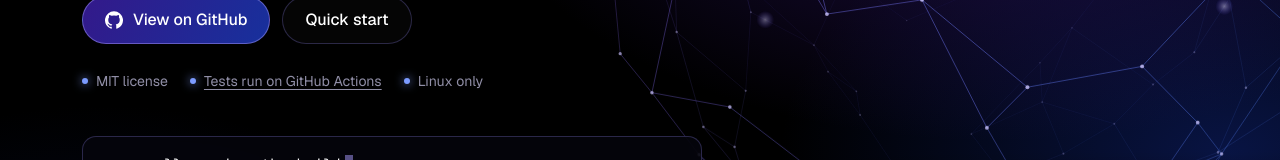
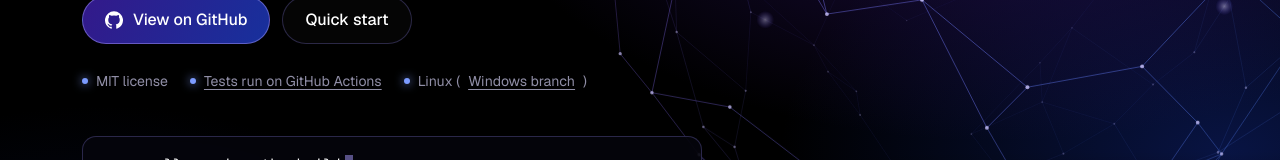
Before and after one commit to CircuitPhantom/Daemon, a plain HTML site: page site/index.html in a window 1280 px wide. Shown: the part 476-636 px from the top of the page. Drawn offline with Linux system fonts and the light colour scheme; animation ran at ten frames a second.

Commit message:
Docs: Windows branch notice, drop Linux-only wording

```diff
--- a/site/index.html
+++ b/site/index.html
@@ -4,7 +4,7 @@
 <meta charset="utf-8">
 <meta name="viewport" content="width=device-width, initial-scale=1">
 <title>Daemon: a self-hosted assistant that talks, calls and does things</title>
-<meta name="description" content="Daemon is an open-source, self-hosted voice and chat assistant for Linux. Talk to it in your browser, on your phone, on Signal or on a phone call. It runs on your own server and uses tools on your computers.">
+<meta name="description" content="Daemon is an open-source, self-hosted voice and chat assistant for Linux and Windows. Talk to it in your browser, on your phone, on Signal or on a phone call. It runs on your own server and uses tools on your computers.">
 <meta name="color-scheme" content="dark">
 <meta name="theme-color" content="#000000">
 <link rel="canonical" href="https://circuitphantom.github.io/Daemon/">
@@ -68,7 +68,7 @@
     <ul class="badges" aria-label="Project facts">
       <li>MIT license</li>
       <li><a href="https://github.com/CircuitPhantom/Daemon/actions/workflows/tests.yml">Tests run on GitHub Actions</a></li>
-      <li>Linux only</li>
+      <li>Linux (<a href="https://github.com/CircuitPhantom/Daemon/tree/windows">Windows branch</a>)</li>
     </ul>
 
     <div class="say" id="say">
@@ -292,7 +292,7 @@
   <div class="wrap qs">
     <div class="head reveal">
       <h2>Quick start</h2>
-      <p>You need Linux, Python 3.10 or newer, and an API key from an LLM provider that supports tool calling. The speech models take about 2 GB of disk and 2 to 4 GB of RAM. No GPU needed.</p>
+      <p>You need Linux (or Windows 10/11 via the <a href="https://github.com/CircuitPhantom/Daemon/tree/windows">windows branch</a>), Python 3.10 or newer, and an API key from an LLM provider that supports tool calling. The speech models take about 2 GB of disk and 2 to 4 GB of RAM. No GPU needed.</p>
     </div>
 
     <div class="term reveal">
@@ -341,7 +341,7 @@
     </div>
     <ul class="limits">
       <li class="reveal"><strong>The language model is a cloud API.</strong> <span>Your prompts and tool results go to the provider you choose. Local LLMs are untested.</span></li>
-      <li class="reveal"><strong>Linux only.</strong> <span>Developed on Arch with Hyprland, with the server on Debian. Other setups are untested.</span></li>
+      <li class="reveal"><strong>Linux first, Windows in a separate branch.</strong> <span>This page and the <code>main</code> branch describe the Linux version (developed on Arch with Hyprland, server on Debian). A Windows 10/11 port is in the <a href="https://github.com/CircuitPhantom/Daemon/tree/windows">windows branch</a>. macOS is untested.</span></li>
       <li class="reveal"><strong>No Docker image yet.</strong> <span>It is a native install with <code>./setup.sh</code>.</span></li>
       <li class="reveal"><strong>Early release.</strong> <span>The author uses it every day. Expect rough edges.</span></li>
       <li class="reveal"><strong>Phone calls cost money.</strong> <span>They need a paid Twilio number.</span></li>
@@ -361,6 +361,7 @@
     </div>
     <ul>
       <li><a href="https://github.com/CircuitPhantom/Daemon">GitHub repository</a></li>
+      <li><a href="https://github.com/CircuitPhantom/Daemon/tree/windows">Windows version (windows branch)</a></li>
       <li><a href="https://github.com/CircuitPhantom/Daemon/blob/main/LICENSE">MIT license</a></li>
       <li><a href="https://github.com/CircuitPhantom">CircuitPhantom on GitHub</a></li>
       <li><a href="https://x.com/circuitphantom0">@circuitphantom0 on X</a></li>
```
Also changed, not shown: 3 other files.
